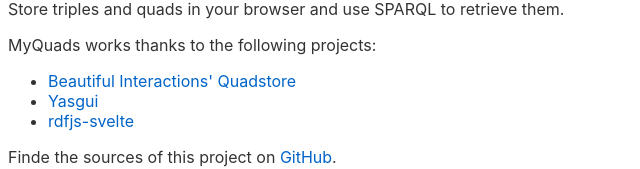
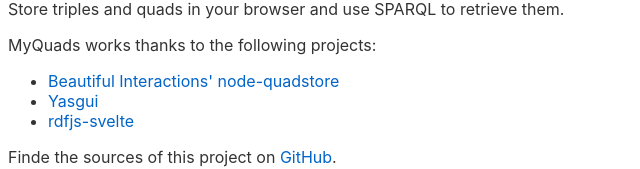
Before and after one commit to retog/patchgraph, a Svelte app: page / in a window 1280 px wide. Shown: the part 208-377 px from the top of the page, without its empty margins (0-640 px from the left). Built offline with nearby package versions, Linux system fonts and the light colour scheme.

Commit message:
fixed product name

```diff
--- a/src/Entry.svelte
+++ b/src/Entry.svelte
@@ -12,7 +12,7 @@
   <p>Store triples and quads in your browser and use SPARQL to retrieve them.</p>
   <p>MyQuads works thanks to the following projects:</p>
   <ul>
-    <li><a href="https://github.com/beautifulinteractions/node-quadstore">Beautiful Interactions' Quadstore</a></li>
+    <li><a href="https://github.com/beautifulinteractions/node-quadstore">Beautiful Interactions' node-quadstore</a></li>
     <li><a href="https://github.com/TriplyDB/Yasgui">Yasgui</a></li>
     <li><a href="https://github.com/linked-solutions/rdfjs-svelte">rdfjs-svelte</a></li>
   </ul>
```
